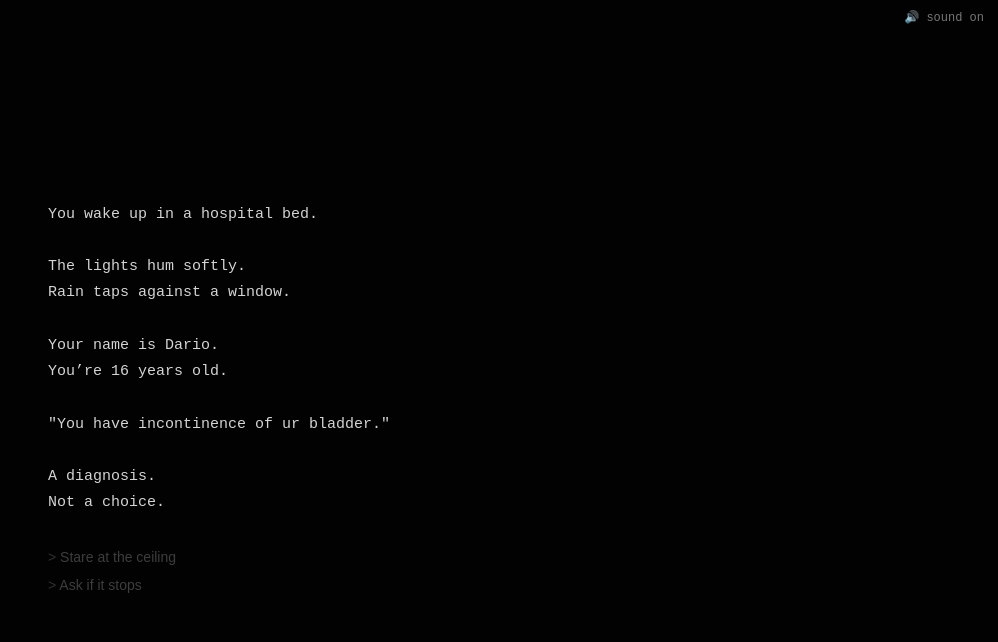
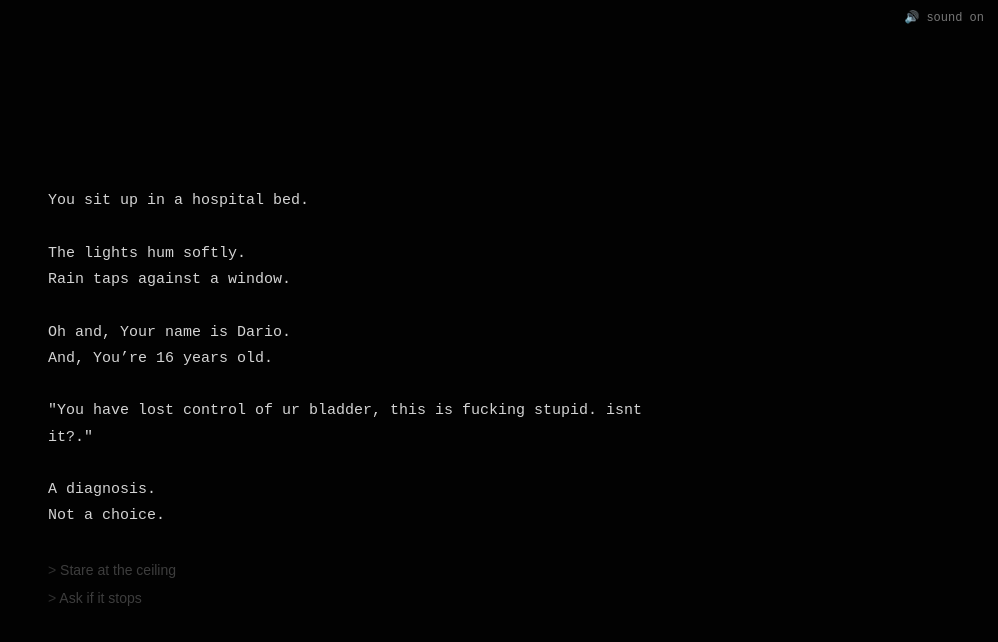
Before and after one commit to kaydario-bark/Quiet-Hallways, a plain HTML site: page index.html in a window 1280 px wide. Shown: the whole page, without its empty margins (282-1280 px from the left). Drawn offline with Linux system fonts and the light colour scheme.

Commit message:
Update index.html

```diff
--- a/index.html
+++ b/index.html
@@ -191,15 +191,15 @@ function playClick() {
 const scenes = {
   hospital: {
     text:
-`You wake up in a hospital bed.
+`You sit up in a hospital bed.
 
 The lights hum softly.
 Rain taps against a window.
 
-Your name is Dario.
-You’re 16 years old.
+Oh and, Your name is Dario.
+And, You’re 16 years old.
 
-"You have incontinence of ur bladder."
+"You have lost control of ur bladder, this is fucking stupid. isnt it?."
 
 A diagnosis.
 Not a choice.`,
```
